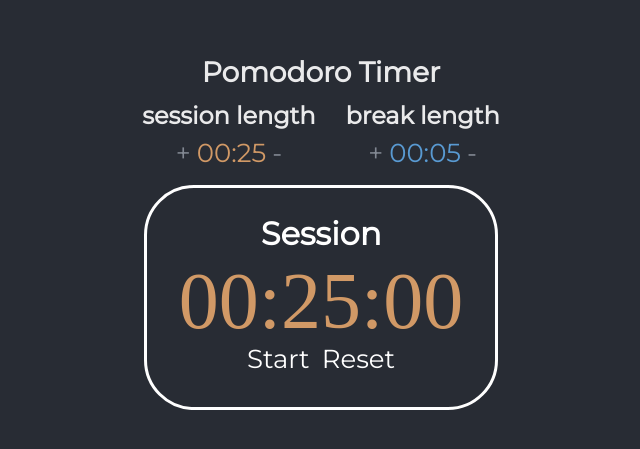
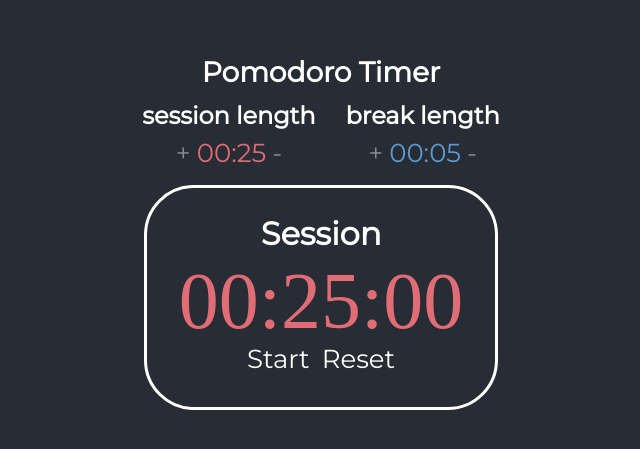
Before and after one commit to acoltelli/pomodoro, a React (Create React App) app: page / in a window 1280 px wide. Shown: the part 171-620 px from the top of the page, without its empty margins (319-959 px from the left). Built offline with nearby package versions, Linux system fonts and the light colour scheme; a web font is replaced by a local one.

Commit message:
add sound upon timer completion, minor css changes

```diff
--- a/public/index.html
+++ b/public/index.html
@@ -2,11 +2,13 @@
 <html lang="en" >
   <meta charset="UTF-8">
   <title>Pomodoro Timer</title>
+
   <head><link href="https://fonts.googleapis.com/css?family=Montserrat&display=swap" rel="stylesheet">
   </head>
+
 <body>
-  <div id='container'>
   <div id='root'></div>
 </div>
 </body>
+
 </html>
--- a/src/App.css
+++ b/src/App.css
@@ -17,6 +17,7 @@
   align-items: center;
   font-size: calc(10px + 2vmin);
   color: white;
+  /* vertical-align: top; */
 }
 
  button {
@@ -33,7 +34,8 @@
 }
 
 #pomInputTimer{
-  color: #D19966;
+  /* color: #D19966; */
+  color:#E06C75;
 }
 
 .InputButtons{
@@ -45,27 +47,24 @@
   padding-right: 15px;
   padding-left: 15px;
   padding-bottom: 15px;
-
 }
 
 .plusminus{
   display: inline-block;
   font-family: 'Montserrat', sans-serif;
-  color: #828892;
+  color: #828892
 }
 
 .AppTitle{
   font-family: 'Montserrat', sans-serif;
   font-size: 28px;
   line-height: 10px;
-  opacity: .9;
 }
 
 .ButtonTitle {
   font-family: 'Montserrat', sans-serif;
   font-size: 24px;
   line-height: 0px;
-  opacity: .9;
 }
 
 .TimerTitle{
--- a/src/App.js
+++ b/src/App.js
@@ -80,18 +80,18 @@ class Pomodoro extends React.Component {
 
         startTime() {
           var _this = this;
-          this.countdown = setInterval(dec, 1000); //decrements pomTime by one every 1000ms.
-
+          this.countdown = setInterval(dec, 1000);
           function dec(){
             if (_this.state.pomTime > 0){
             _this.setState({
-
               pomTime: _this.state.pomTime - 1 });
           }
           if (_this.state.pomTime === 0){
             _this.setState({
               pomTime: _this.state.pomInput,
               breakFlag: true})
+          // _this.alert();
+          _this.refs.audioBeep.play();
           _this.clearCountdown("pom");
           _this.helper("pom");  }
 
@@ -100,16 +100,16 @@ class Pomodoro extends React.Component {
        //TODO:refactor
         startBreakTime() {
           var _this = this;
-          this.countdownB = setInterval(dec, 1000); //decrements breakTime by one every 1000ms.
+          this.countdownB = setInterval(dec, 1000);
           function dec(){
             if (_this.state.breakTime > 0){
               _this.setState({ breakTime: _this.state.breakTime - 1 });
             }
-          //clear timer when count is zero
             if (_this.state.breakTime === 0){
               _this.setState({
                 breakTime: _this.state.breakInput,
                 breakFlag: false})
+              _this.refs.audioBeep.play();
               _this.clearCountdown("break");
               _this.helper("break");
         }}
@@ -150,6 +150,8 @@ class Pomodoro extends React.Component {
           return (
             <div className="App">
 
+            <audio ref= "audioBeep" preload = "auto" src="https://actions.google.com/sounds/v1/alarms/beep_short.ogg"/>
+
             <div className = "InputButtons">
             <h1 className="AppTitle">Pomodoro Timer</h1>
             <div className= "btns">
@@ -172,6 +174,7 @@ class Pomodoro extends React.Component {
             {(this.state.breakFlag) ?
               <div className="TimeDisplay">
               <h2 className="TimerTitle">Break</h2>
+
               <div id= "breakInputTimer">{this.getHours("break")}:{this.getMinutes("break")}:{this.getSeconds("break")}</div>
               {this.state.buttonPress ? <button className="startpause" onClick={() => this.startButton("break")}>Start</button> : <button className="startpause" onClick={() => this.pauseButton("break")}>Pause</button>}
               <button className="startpause" onClick={() => this.resetTime("break")}>Reset</button>
```
Lines whose indentation alone changed are shown as unchanged.
